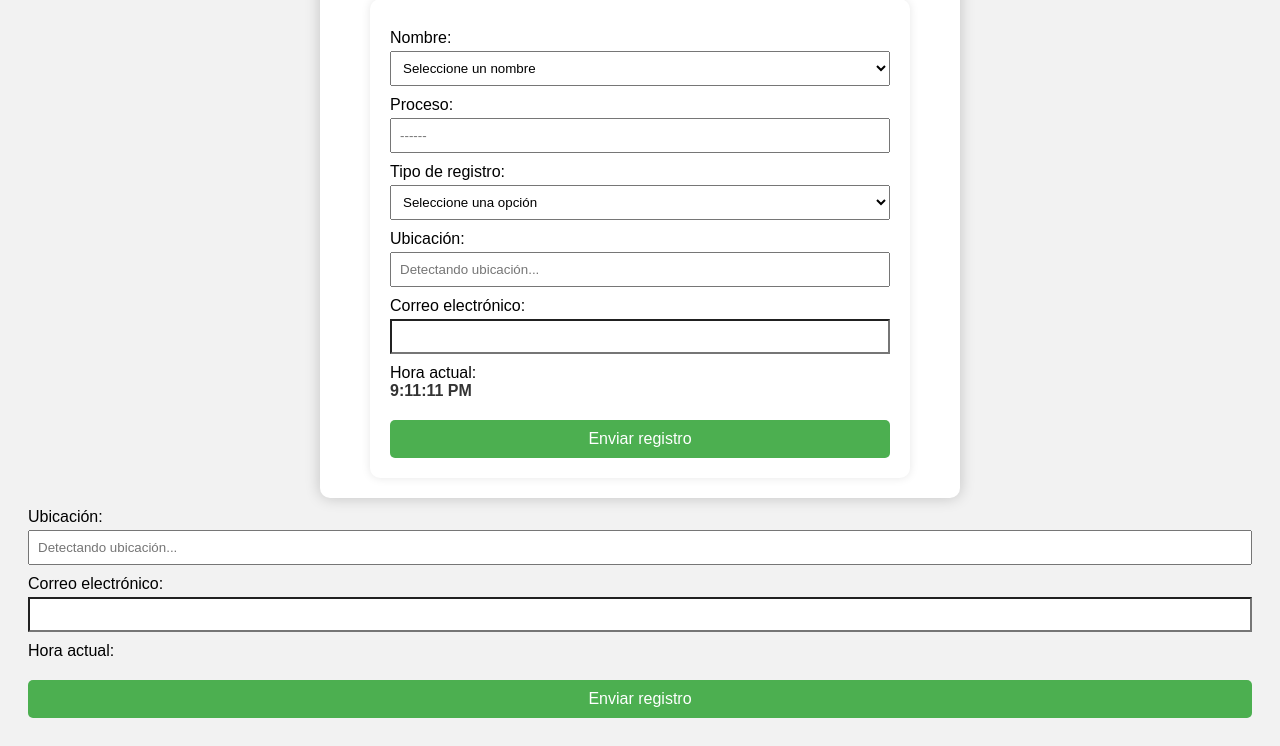
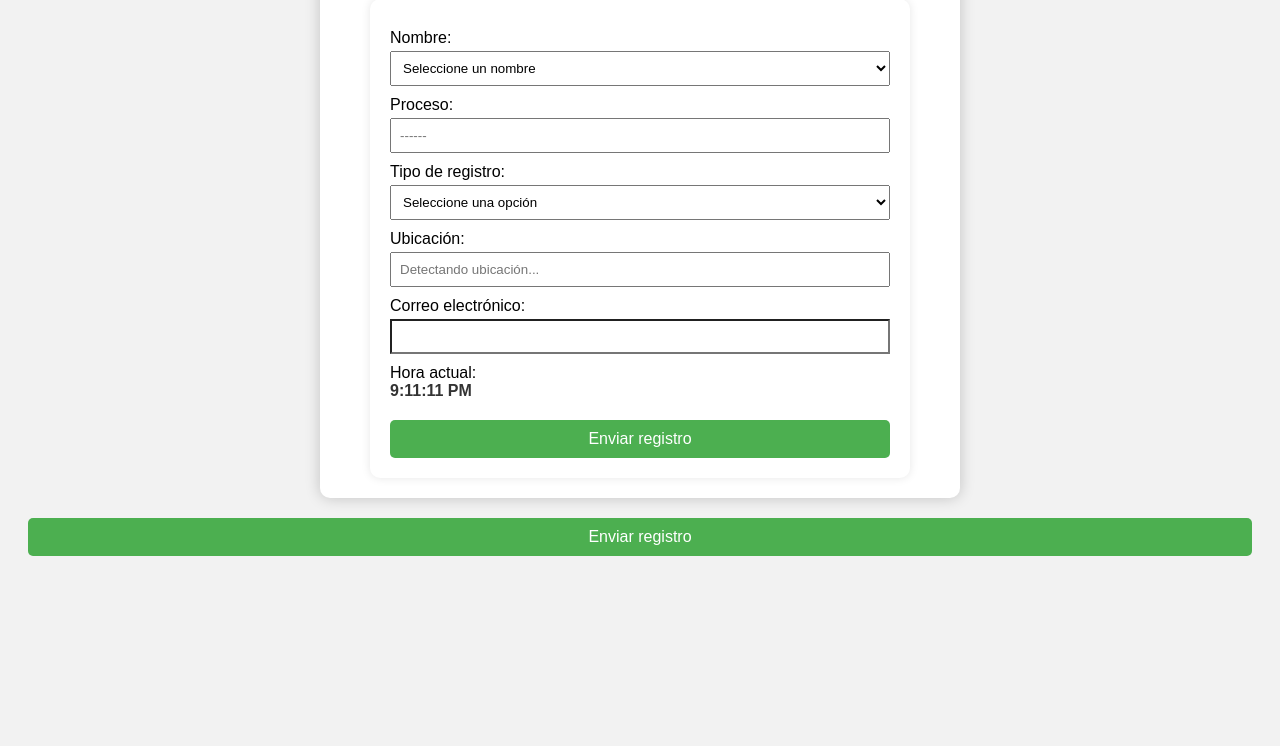
Before and after one commit to sitcarsa/regIngbc, a plain HTML site: page index.html in a window 1280 px wide. Shown: the part 179-925 px from the top of the page. After the commit the page ends 800 px from the top, so only its background shows below. Drawn offline with nearby package versions, Linux system fonts and the light colour scheme.

Commit message:
Update index.html

```diff
--- a/index.html
+++ b/index.html
@@ -138,17 +138,6 @@
     </form>
   </div>
 
-
-     <label for="ubicacion">Ubicación:</label>
-      <input type="text" id="ubicacion" name="entry.404773528" readonly placeholder="Detectando ubicación..." required>
-
-      <label for="correo">Correo electrónico:</label>
-      <input type="email" id="correo" name="entry.519463146" class="readonly" readonly required>
-
-
-      <label>Hora actual:</label>
-      <div id="hora"></div>
-
       <button type="submit">Enviar registro</button>
     </form>
   </div>
```
